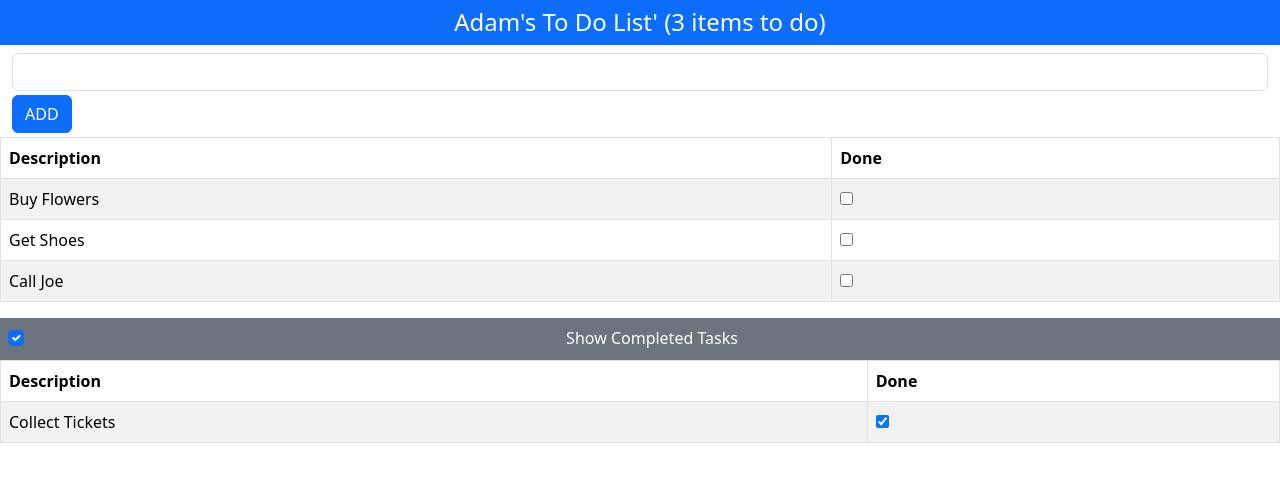
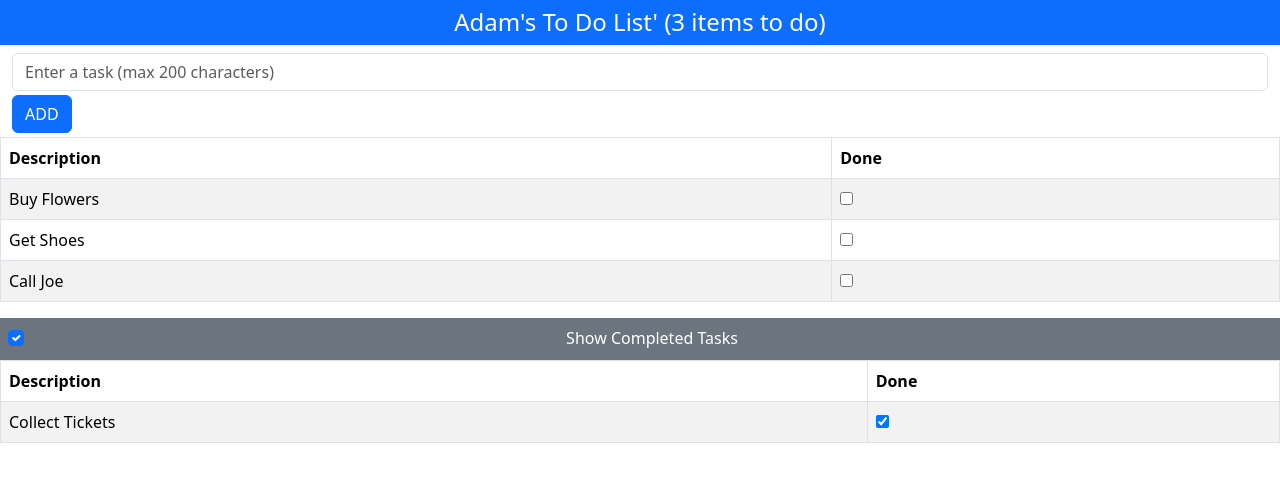
Before and after one commit to youngdelta/zzzzz_react, a React (Vite) app: page / in a window 1280 px wide. Shown: the top 482 px of the page. Built offline with nearby package versions, Linux system fonts and the light colour scheme.

Commit message:
issu fix #2

```diff
--- a/package.json
+++ b/package.json
@@ -15,6 +15,6 @@
   },
   "devDependencies": {
     "@vitejs/plugin-react": "^4.2.1",
-    "vite": "^5.4.2"
+    "vite": "^7.3.1"
   }
 }
--- a/src/App.jsx
+++ b/src/App.jsx
@@ -42,13 +42,16 @@ const App = () => {
     localStorage.setItem("todos", JSON.stringify(state));
   }, [userName, todoItems, showCompleted]);
 
+  const MAX_TODO_LENGTH = 200;
+
   const createNewTodo = useCallback((task) => {
-    if (task && task.trim().length > 0) {
+    const trimmed = task?.trim();
+    if (trimmed && trimmed.length > 0 && trimmed.length <= MAX_TODO_LENGTH) {
       setTodoItems((prevItems) => {
-        if (prevItems.find((item) => item.action === task.trim())) {
+        if (prevItems.find((item) => item.action === trimmed)) {
           return prevItems;
         }
-        return [...prevItems, { action: task.trim(), done: false }];
+        return [...prevItems, { action: trimmed, done: false }];
       });
     }
   }, []);
--- a/src/component/TodoCreator.jsx
+++ b/src/component/TodoCreator.jsx
@@ -20,6 +20,8 @@ const TodoCreator = ({ callback }) => {
         className="form-control"
         value={newItemText}
         onChange={updateNewTextValue}
+        maxLength={200}
+        placeholder="Enter a task (max 200 characters)"
       />
       <button className="btn btn-primary mt-1" onClick={createNewTodo}>
         ADD
```
Also changed, not shown: 2 other files (tests, documents, lock files or other folders).
